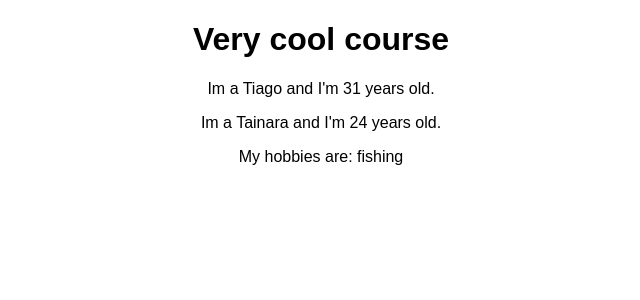
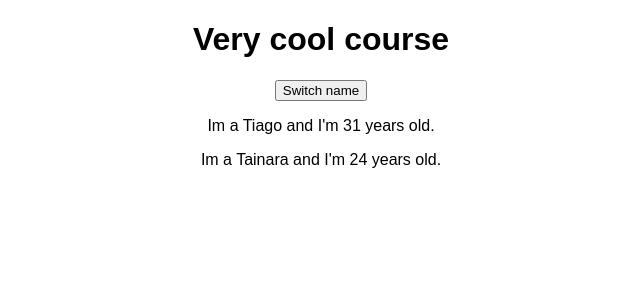
Before and after one commit to resmall/reactjs-guide, a React (Create React App) app: page / in a window 1280 px wide. Shown: the top 300 px of the page, without its empty margins (319-959 px from the left). Built offline with nearby package versions, Linux system fonts and the light colour scheme.

Commit message:
Changing states

```diff
--- a/src/App.js
+++ b/src/App.js
@@ -3,12 +3,31 @@ import './App.css';
 import Person from './Person/Person'
 
 class App extends Component {
+  state = {
+    persons: [
+      { name: "Tiago", age: "31"},
+      { name: "Tainara", age: "24"},
+    ]
+  }
+
+  switchNameHandler = () => {
+    this.setState({
+      persons: [
+        { name: "Tiago", age: "31"},
+        { name: "Tainara", age: "22"},
+        { name: "José", age: "0"},
+      ]
+    });
+  }
+
   render() {
     return (
       <div className="App">
         <h1>Very cool course</h1>
-        <Person name="Tiago" age="31" />
-        <Person name="Tainara" age="24">My hobbies are: fishing</Person>
+        <button onClick={this.switchNameHandler}>Switch name</button>
+        {this.state.persons.map(person =>
+          <Person key={person.name} name={person.name} age={person.age} />
+        )}
       </div>
     );
   }
```
